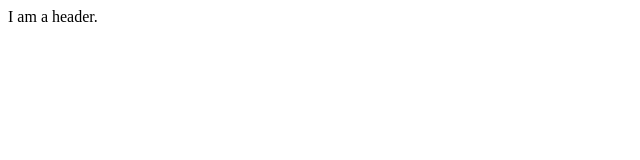
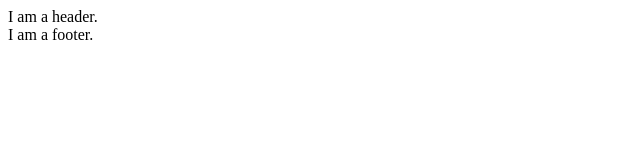
Before and after one commit to SethTobias/WebDevChallenge1, a plain HTML site: page index.html in a window 1280 px wide. Shown: the full height of the page, 0-640 px from the left. Drawn offline with Linux system fonts and the light colour scheme.

Commit message:
added footer

```diff
--- a/index.html
+++ b/index.html
@@ -11,6 +11,6 @@
 
 
 
-
+    <footer>I am a footer.</footer>
 </body>
 </html>
```
